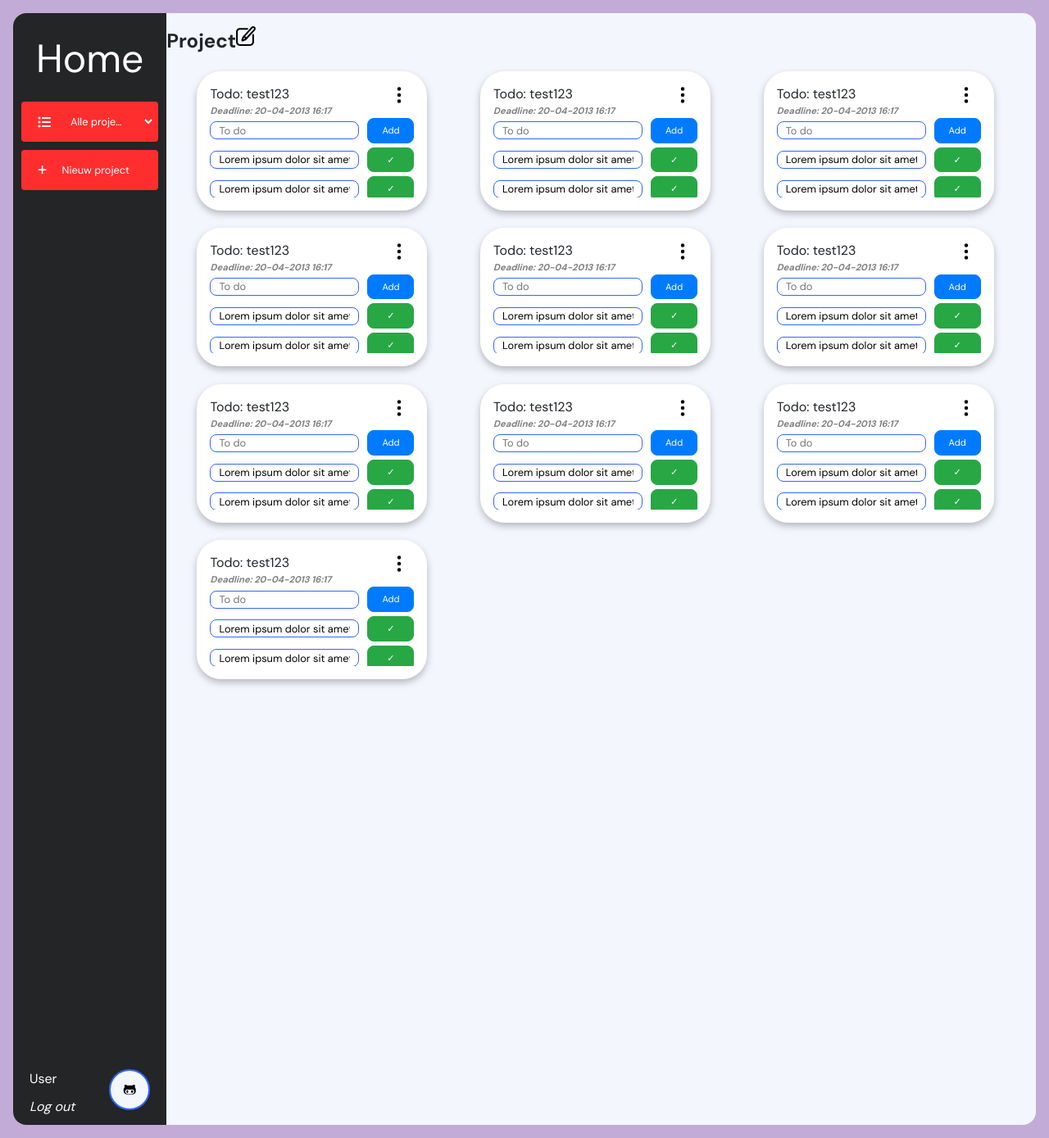
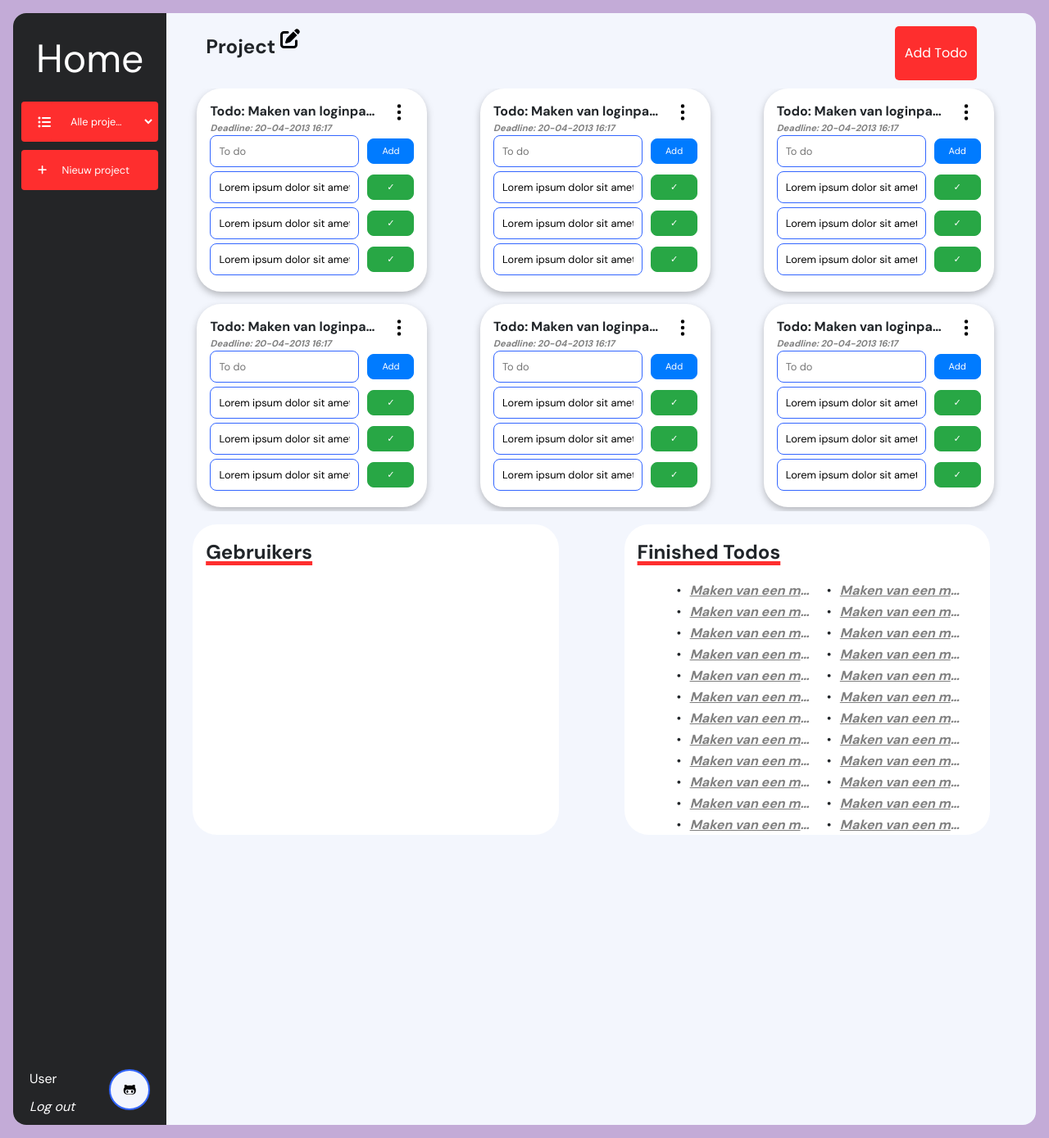
Before and after one commit to timvdlee/A4, a Django app: page /project in a window 1280 px wide. Shown: the whole page at 82% size. Run offline with Django 4.2, Linux system fonts and the light colour scheme; some libraries are stand-ins or nearby versions.

Commit message:
Finisht todo's frontend gemaakt
Co-authored-by: AntiCakejesCult <72666992+AntiCakejesCult@users.noreply.github.com>

```diff
--- a/Project_A4/ProjectApp/views.py
+++ b/Project_A4/ProjectApp/views.py
@@ -12,13 +12,14 @@ def home(request):
 def project_pagina(request):
     todos = [
         {
-            "name": "test123",
+            "name": "Maken van loginpagina + register page",
             "deadline": "20-04-2013 16:17",
             "subtodos": [{"description": "Lorem ipsum dolor sit amet, consectetur adipiscing elit. Duis at felis vitae nunc euismod molestie non et ligula. Nullam tempus, tortor eu fringilla maximus, nibh augue vehicula erat, at condimentum sapien lorem non sem. Sed fermentum hendrerit pretium. Nullam faucibus risus ac elit interdum, vel rutrum turpis rhoncus. Curabitur eget nibh in arcu auctor gravida. Phasellus porta ante non dolor scelerisque porttitor. Integer at egestas tortor. Vivamus pellentesque vehicula sagittis."} for _ in range(10)]
         } for _ in range(10)
     ]
 
-    return render(request, 'project.html',{"todos":todos})
+    finished_todos = [{"name":"Maken van een maken van een weet ik wel abcdefghijklmnopqrstuvwxyz","id":5} for _ in range(50)]
+    return render(request, 'project.html',{"todos":todos,"finished_todos":finished_todos})
 
 
 def project_toevoegen(request):
--- a/Project_A4/static/css/style.css
+++ b/Project_A4/static/css/style.css
@@ -370,10 +370,10 @@ body {
     overflow-y: scroll;
     justify-items: center;
     align-items: center;
-    flex: 1.5;
     padding-bottom: 10px;
     padding-left: 10px;
     scroll-snap-type: y mandatory;
+    height: calc(2 * 15.5em + 10px * 2 );
 
 }
 
@@ -383,7 +383,7 @@ body {
     flex-direction: column;
     background-color: var(--primary-panel-color);
     border-radius: 30px;
-    height: 10.6em ;
+    height: 15.5em ;
     padding: 16px;
     filter: drop-shadow(0px 4px 4px rgba(0, 0, 0, 0.25));
     grid-template-columns:repeat(auto-fit,300px);
@@ -404,7 +404,12 @@ body {
 
   .todoTitle {
     font-size: var(--secondary-font-size);
-    font-weight: 600ems;
+    font-weight: 600;
+    /* height: 2em; */
+    width: 13em;
+    overflow: hidden;
+    text-overflow: ellipsis;
+    white-space: nowrap;
   }
 
   .todoDeadline {
@@ -412,8 +417,7 @@ body {
     color: rgba(0.0, 0.0, 0.0, 0.5);
     font-weight: 600;
     display: flex;
-    justify-content: center;
-    align-items: center;
+    text-align: left;
     font-size: var(--todo-header-font-size);
   }
 
@@ -458,7 +462,7 @@ body {
   border: 1px solid var(--secondary-button-background);
   border-radius: 8px;
   width: 100%;
-  height: 1em;
+  height: 100%;
   padding: 10px;
   font-size: 0.8em;
 }
@@ -490,23 +494,21 @@ body {
   width: 100%;
 }
 
-.pageBottom {
-  display: flex;
-  flex: 1;
-
-}
-
 /* ProjectHeader */
 .projectTitle {
   display: flex;
-  flex-direction: row;
-  /* justify-content: center; */
+  justify-content: center;
+  align-items: center;
 }
 
 .projectHeader {
   display: flex;
   flex-direction: row;
-
+  padding-left: 3em;
+  padding-right: 3em;
+  justify-content: space-between;
+  margin-bottom: 10px;
+  height: 5%;
 }
 
 .project_title_text {
@@ -515,3 +517,125 @@ body {
   color: var(--primary-font-size);
 
 }
+
+.nameEditBtn {
+  display: flex;
+  justify-content: center;
+  background-color: transparent;
+  border: none;
+  outline: none;
+  font-size: x-large;
+  height: 100%;
+}
+
+.nameEditBtn i {
+  transform: translate(0,7.5%);
+}
+
+.nameEditBtn:focus.  {
+  outline: none;
+}
+
+.addTodoButton {
+  color: var(--primary-font-color);
+  font-size: var(--navbar-button-font-size);
+  text-decoration: none;
+  background-color: var(--primary-button-background);
+  border-radius: 5px;
+  width: 100px ;
+  border: none;
+  font-size: var(--secondary-font-color);
+  font-family: var(--secondary-font);
+}
+
+.addTodoButton:focus {
+  outline: none;
+}
+
+.pageBottom {
+  display: flex;
+  flex-direction: row;
+  gap: 5em;
+  padding-left: 32px;
+  padding-right: 32px;
+  padding-top: 16px;
+  padding-bottom: 0;
+  height: 30%;
+}
+
+.projectUsers {
+  display: flex;
+  flex: 1;
+  background-color: var(--primary-panel-color);
+  border-radius: 30px;
+}
+/* Finished todo's */
+
+.finishedTodoWrapper {
+  display: flex;
+  flex: 1;
+  flex-direction: column;
+  background-color: var(--primary-panel-color);
+  padding: 1em;
+  border-radius: 30px;
+  overflow-y: scroll;
+  /* overflow-x: hidden; */
+}
+
+.finishedTodoText {
+  font-size: var(--primary-font-size);
+  font-weight: 600;
+  text-decoration-line: underline;
+  text-decoration-color: var(--primary-button-background);
+  text-decoration-thickness: 5px;
+
+}
+
+
+
+
+.finishedTodo {
+  display: grid;
+  flex-direction: row;
+  flex-wrap: wrap;
+  grid-template-columns: repeat(2,1fr);
+  padding-left: 3em;
+  width: 100%;
+  max-width: 100%;
+}
+
+.fin_todoBtn {
+  border: none;
+  background-color: transparent;
+  text-decoration-line: underline;
+  font-style: italic;
+  color: rgba(0.0, 0.0, 0.0, 0.5);
+  font-weight: 600;
+  overflow: hidden;
+  text-overflow: ellipsis;
+  white-space: nowrap;
+  width: 90%;
+}
+
+.finTodoForm {
+  width: 100%;
+  overflow: hidden;
+  text-overflow: ellipsis;
+}
+
+.fin_todoBtn:hover {
+  border: none;
+  background-color: transparent;
+  text-decoration-line: none;
+  font-style: normal;
+  color: rgba(0.0, 0.0, 0.0, 1);
+  font-weight: 600;
+  transition: 0.5s
+
+}
+
+/* Gebruikers  */
+
+.projectUsers {
+  padding: 1em;
+}
--- a/Project_A4/templates/project.html
+++ b/Project_A4/templates/project.html
@@ -13,13 +13,11 @@
     <div class="projectHeader">
         <div class="projectTitle">
             <p type="text" class="project_title_text" name="title" value="project">Project</p>
-            <svg xmlns="http://www.w3.org/2000/svg" xmlns:xlink="http://www.w3.org/1999/xlink" fill="#000000" height="1.5em" width="1.5em" version="1.1" id="Capa_1" viewBox="0 0 348.882 348.882" xml:space="preserve">
-                <g>
-                    <path d="M333.988,11.758l-0.42-0.383C325.538,4.04,315.129,0,304.258,0c-12.187,0-23.888,5.159-32.104,14.153L116.803,184.231   c-1.416,1.55-2.49,3.379-3.154,5.37l-18.267,54.762c-2.112,6.331-1.052,13.333,2.835,18.729c3.918,5.438,10.23,8.685,16.886,8.685   c0,0,0.001,0,0.001,0c2.879,0,5.693-0.592,8.362-1.76l52.89-23.138c1.923-0.841,3.648-2.076,5.063-3.626L336.771,73.176   C352.937,55.479,351.69,27.929,333.988,11.758z M130.381,234.247l10.719-32.134l0.904-0.99l20.316,18.556l-0.904,0.99   L130.381,234.247z M314.621,52.943L182.553,197.53l-20.316-18.556L294.305,34.386c2.583-2.828,6.118-4.386,9.954-4.386   c3.365,0,6.588,1.252,9.082,3.53l0.419,0.383C319.244,38.922,319.63,47.459,314.621,52.943z"/>
-                    <path d="M303.85,138.388c-8.284,0-15,6.716-15,15v127.347c0,21.034-17.113,38.147-38.147,38.147H68.904   c-21.035,0-38.147-17.113-38.147-38.147V100.413c0-21.034,17.113-38.147,38.147-38.147h131.587c8.284,0,15-6.716,15-15   s-6.716-15-15-15H68.904c-37.577,0-68.147,30.571-68.147,68.147v180.321c0,37.576,30.571,68.147,68.147,68.147h181.798   c37.576,0,68.147-30.571,68.147-68.147V153.388C318.85,145.104,312.134,138.388,303.85,138.388z"/>
-                </g>
-            </svg>
+            <button class="nameEditBtn">
+                <i class="fa-solid fa-pen-to-square"></i>
+            </button>
         </div>
+        <button class="addTodoButton">Add Todo</button>
     </div>
 
     <div class='todoWrapper'>
@@ -29,7 +27,7 @@
         <div class="todo">
             <div class="topTodo">
                 <div class="desc">
-                    <p class="todoTitle">Todo: {{todo.name}}</p>
+                    <p class="todoTitle" title='{{todo.name}}'>Todo: {{todo.name}}</p>
                     <p class="todoDeadline">Deadline: {{todo.deadline}}</p>
                 </div>
                 <div class="editBtnWrapper">
@@ -42,7 +40,7 @@
                 </div>
             </div>
             <div class="bottomTodo">
-                <form action="project" method="post">
+                <form action={% url 'project' %} method="post">
                     {% csrf_token %}
                     <div class="createSubTodo">
                         <input type="text" name="createTodo" class="addSubTodo" id="createTodo" value="" placeholder="To do">
@@ -50,7 +48,7 @@
                     </div>
                 </form>
                 {% for subTodo in todo.subtodos %}
-                <form action="project" method="post">
+                <form action={% url 'project' %} method="post">
                     {% csrf_token %}
                     <div class="subTodo">
                         <input readonly type="text" name="createTodo" class="addSubTodo" id="createTodo" value="{{subTodo.description}}" title="{{subTodo.description}}">
@@ -63,6 +61,23 @@
         {% endfor %}
     </div>
     <div class="pageBottom">
+        <div class="projectUsers">
+            <p class="finishedTodoText">Gebruikers</p>
+
+
+        </div>
+        <div class="finishedTodoWrapper">
+            <p class="finishedTodoText">Finished Todos</p>
+            <div class="finishedTodo">
+                {% for f_todo in finished_todos %}
+                    <form class="finTodoForm" action={% url 'project' %} method="post">
+                        {% csrf_token %}
+                        <input type="hidden" name="id" value={{f_todo.id}}>
+                        •    <button type="submit" class="fin_todoBtn">{{f_todo.name}}</button>
+                    </form>
+                {% endfor %}
+            </div>
+        </div>
 
 
     </div>
```
